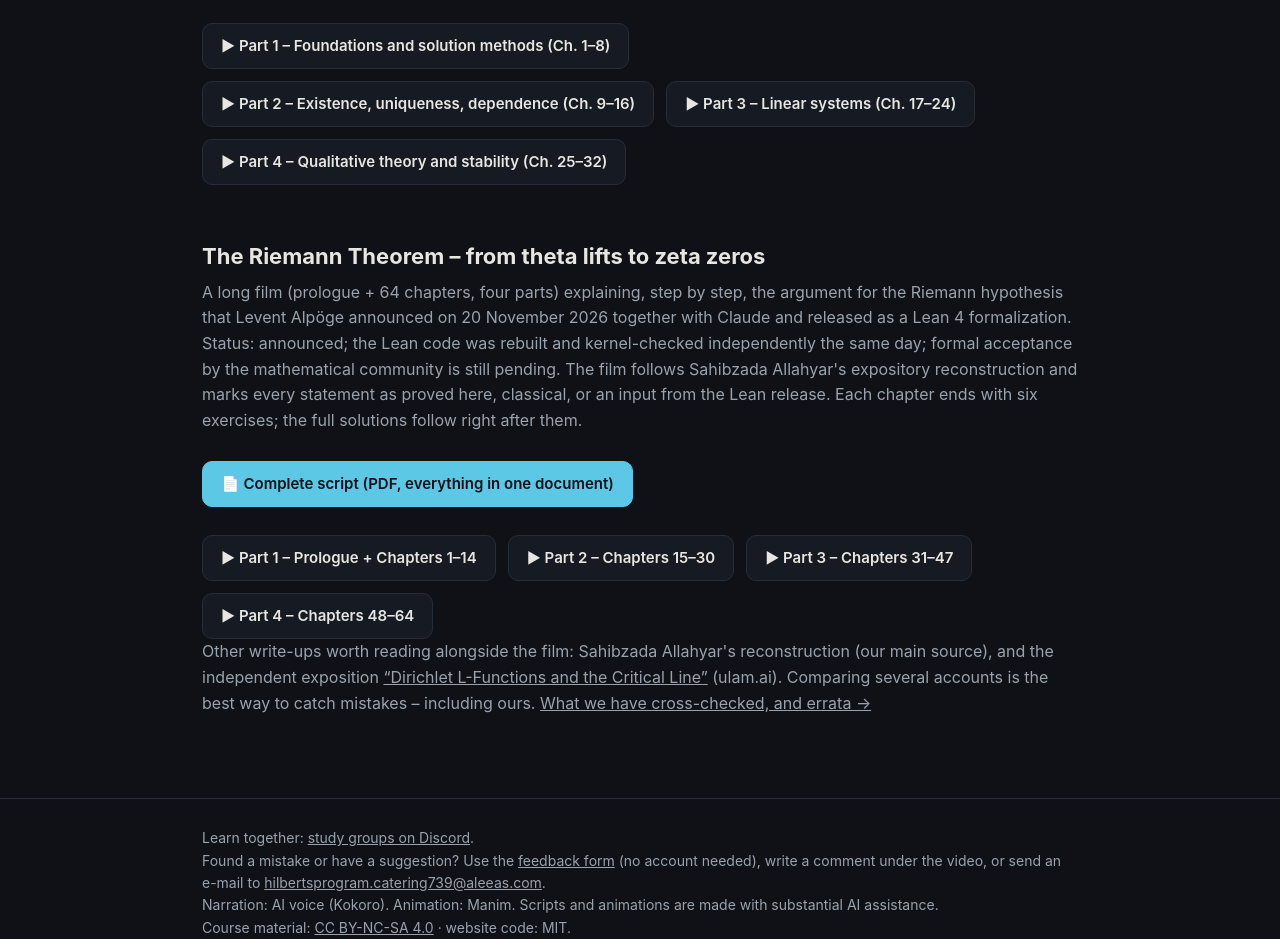
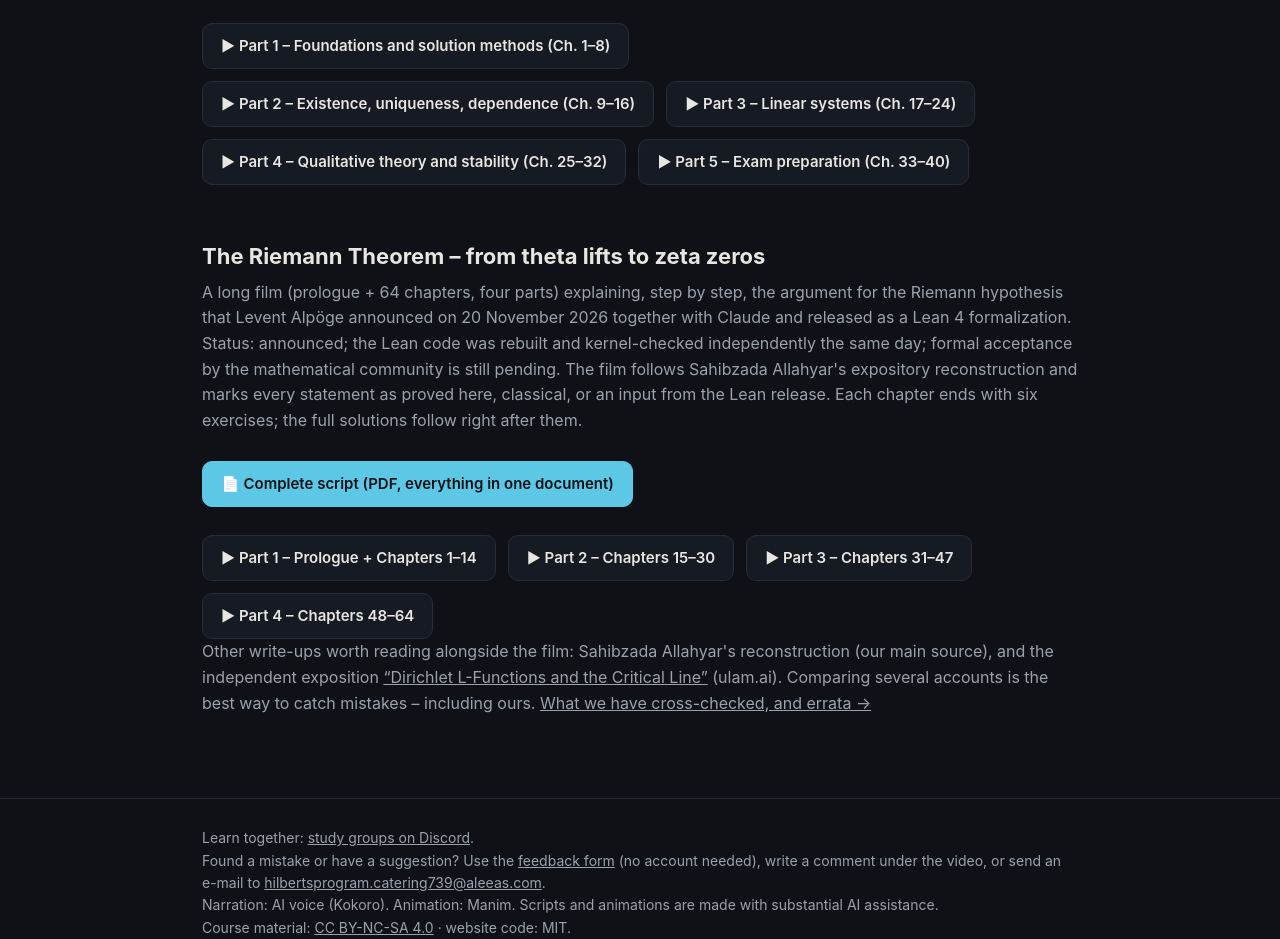
Before and after one commit to HilbertsProgram42/HilbertsProgram42.github.io, a plain HTML site: page index.html in a window 1280 px wide. Shown: the part 1340-2279 px from the top of the page. Drawn offline with Linux system fonts and the light colour scheme.

Commit message:
DGL: link Part 5 (Exam preparation) – course complete
Co-Authored-By: Claude Opus 5.5 <noreply@anthropic.com>
Claude-Session: https://claude.ai/code/session_017id8cFMiXsJwtwFE9jHnE6

```diff
--- a/index.html
+++ b/index.html
@@ -109,6 +109,7 @@
       <a class="btn" href="https://youtu.be/IAIJoMS0jM0">▶ Part 2 – Existence, uniqueness, dependence (Ch. 9–16)</a>
       <a class="btn" href="https://youtu.be/Hy18XQIysqY">▶ Part 3 – Linear systems (Ch. 17–24)</a>
       <a class="btn" href="https://youtu.be/ctWytkXa6Wc">▶ Part 4 – Qualitative theory and stability (Ch. 25–32)</a>
+      <a class="btn" href="https://youtu.be/ynVdlujxMxI">▶ Part 5 – Exam preparation (Ch. 33–40)</a>
     </div>
   </section>
 
```
